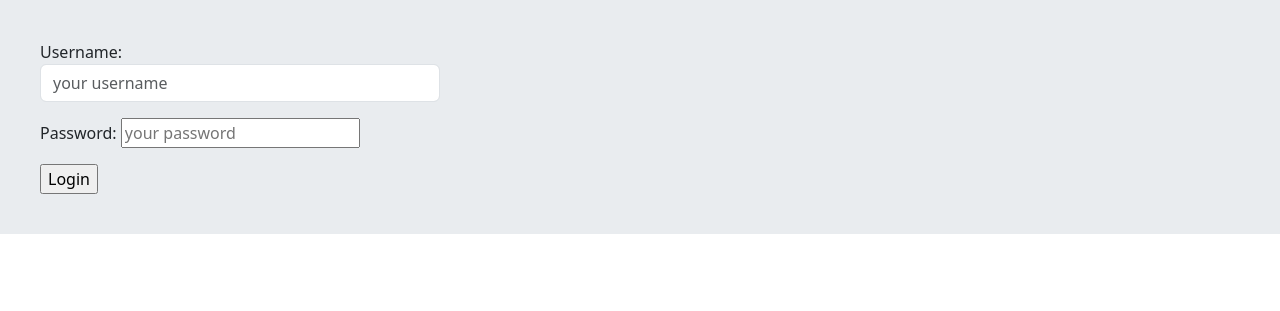
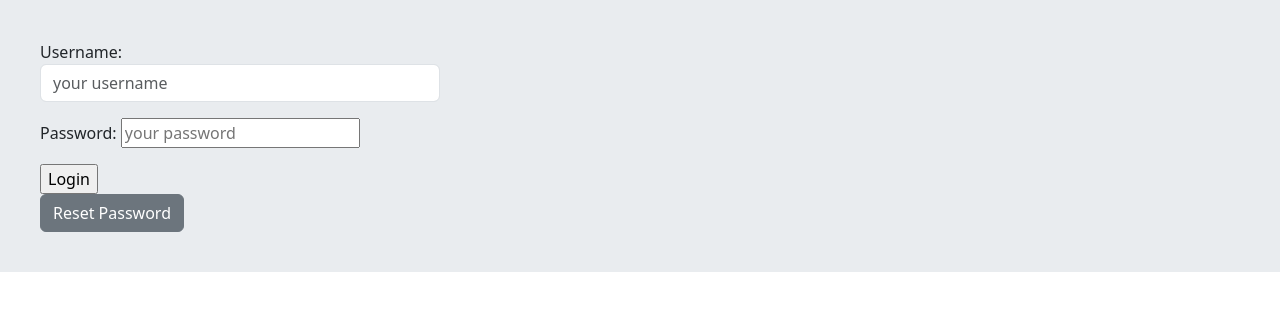
Before and after one commit to ozhan728/scoialmediatest, a Django app: page /account/login/ in a window 1280 px wide. Shown: the part 56-367 px from the top of the page. Run offline with Django 5.2, Linux system fonts and the light colour scheme.

Commit message:
implemented password reset completely

```diff
--- a/account/templates/account/login.html
+++ b/account/templates/account/login.html
@@ -10,4 +10,6 @@
 
     </form>
 
+    <a class="btn btn-secondary" href="{% url 'account:reset_password' %}">Reset Password</a>
+
 {% endblock %}
--- /dev/null
+++ b/account/templates/account/password_reset_email.html
@@ -0,0 +1,2 @@
+Someone asked for password reset for email {{ email }}. Follow the link below:
+{{ protocol}}://{{ domain }}{% url 'account:password_reset_confirm' uidb64=uid token=token %}
--- a/account/urls.py
+++ b/account/urls.py
@@ -5,10 +5,12 @@ app_name = 'account'
 urlpatterns = [
 
     path('register/',views.UserRegisterView.as_view(),name='user_register'),
-
     path('login/',views.UserLoginView.as_view(),name='user_login'),
     path('logout/',views.UserLogoutView.as_view(),name='user_logout'),
-    path('profile/<user_id>/',views.UserProfileView.as_view(),name='user_profile')
-
+    path('profile/<user_id>/',views.UserProfileView.as_view(),name='user_profile'),
+    path('reset/', views.UserPasswordResetView.as_view(), name='reset_password'),
+    path('reset/done/',views.UserPasswordResetDoneView.as_view(),name='password_reset_done'),
+    path('confirm/<uidb64>/<token>/',views.UserPasswordConfirmView.as_view(),name='password_reset_confirm'),
+    path('confirm/complete/',views.UserPasswordResetCompleteView.as_view(),name='password_reset_complete'),
 
 ]
--- a/account/views.py
+++ b/account/views.py
@@ -6,6 +6,8 @@ from django.contrib import messages
 from django.contrib.auth import authenticate , login , logout
 from django.contrib.auth.mixins import LoginRequiredMixin
 from home.models import Post
+from django.contrib.auth import views as auths_views
+from django.urls import reverse_lazy
 
 # Create your views here.
 
@@ -75,3 +77,21 @@ class UserProfileView(LoginRequiredMixin,View) :
         user = get_object_or_404(User,pk=user_id)
         post = Post.objects.filter(user=user)
         return render(request,'account/profile.html',{'user':user,'posts':post})
+
+
+class UserPasswordResetView(auths_views.PasswordResetView):
+    template_name = 'account/password_reset_form.html'
+    success_url = reverse_lazy('account:password_reset_done')
+    email_template_name = 'account/password_reset_email.html'
+
+
+class UserPasswordResetDoneView(auths_views.PasswordResetDoneView):
+    template_name = 'account/password_reset_done.html'
+
+
+class UserPasswordConfirmView(auths_views.PasswordResetConfirmView):
+    template_name = 'account/password_reset_confirm.html'
+    success_url = reverse_lazy('account:password_reset_complete')
+
+class UserPasswordResetCompleteView(auths_views.PasswordResetCompleteView):
+    template_name = 'account/password_reset_complete.html'
```
Also changed, not shown: account/templates/account/password_reset_complete.html (added, +7 -0 lines), account/templates/account/password_reset_confirm.html (added, +20 -0 lines), account/templates/account/password_reset_done.html (added, +7 -0 lines), account/templates/account/password_reset_form.html (added, +13 -0 lines), social/settings.py (+12 -0 lines), db.sqlite3.
